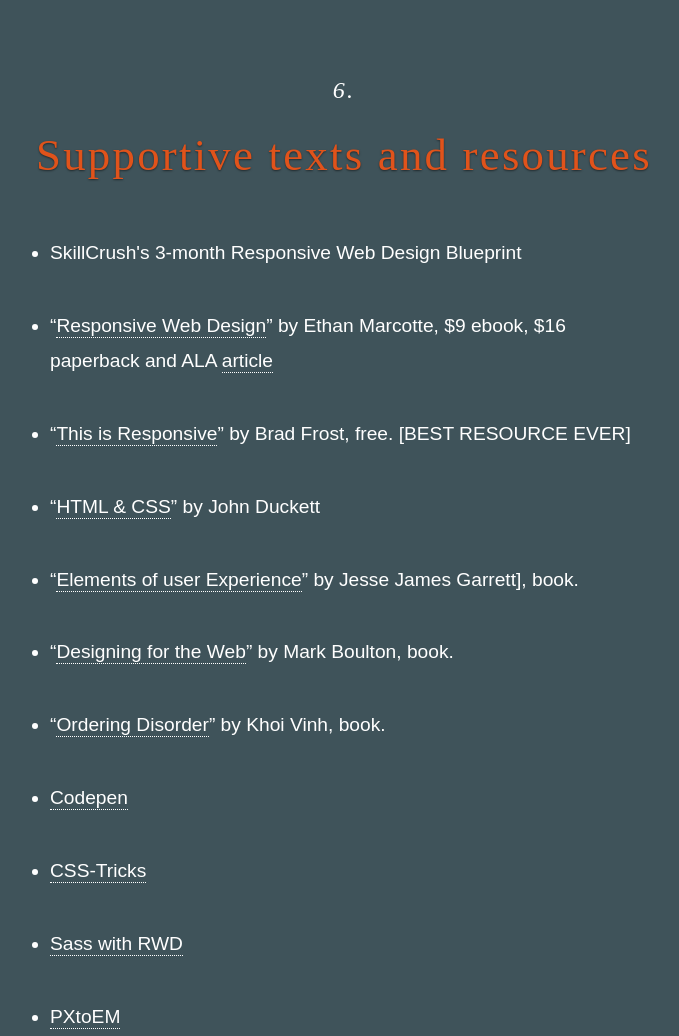
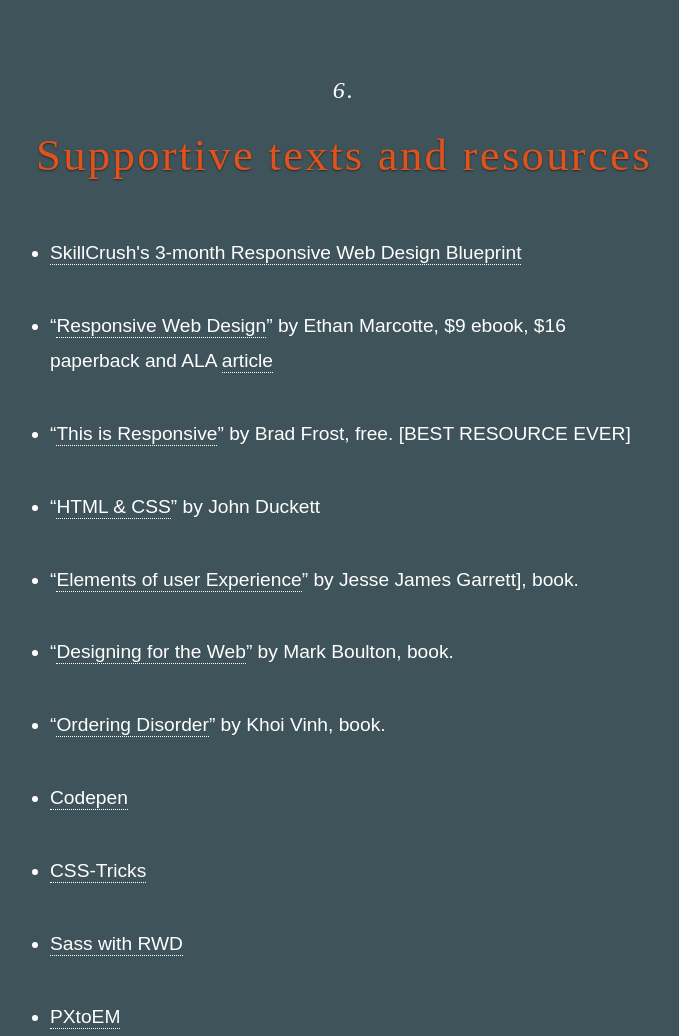
Before and after one commit to samkap/rwd-checklist, a plain HTML site: page index.html in a window 1280 px wide. Shown: the part 6023-7059 px from the top of the page, without its empty margins (296-975 px from the left). Drawn offline with Linux system fonts and the light colour scheme.

Commit message:
Update index.html
link issue on SC link

```diff
--- a/index.html
+++ b/index.html
@@ -129,7 +129,7 @@
 <div class="reglist" id="resources">
 <h2><span class="numberbig">6.</span><br>Supportive texts and resources</h2>
 <ul class="readmore">
-<li><a href="http://skillcrush.com/blueprint/responsive-web-designer-developer/"></a>SkillCrush's 3-month Responsive Web Design Blueprint</a></li>
+<li><a href="http://skillcrush.com/blueprint/responsive-web-designer-developer/">SkillCrush's 3-month Responsive Web Design Blueprint</a></li>
 <li>“<a href="http://www.abookapart.com" target="blank">Responsive Web Design</a>” by Ethan Marcotte, $9 ebook, $16 paperback and ALA <a href="http://www.alistapart.com/article/responsive-web-design/" target="blank">article</a></li>
 <li>“<a href="http://bradfrost.github.io/this-is-responsive/" target="blank">This is Responsive</a>” by Brad Frost, free. [BEST RESOURCE EVER]</li>
 <li>“<a href="http://www.htmlandcssbook.com/" target="blank">HTML &amp; CSS</a>” by John Duckett</li>
```
